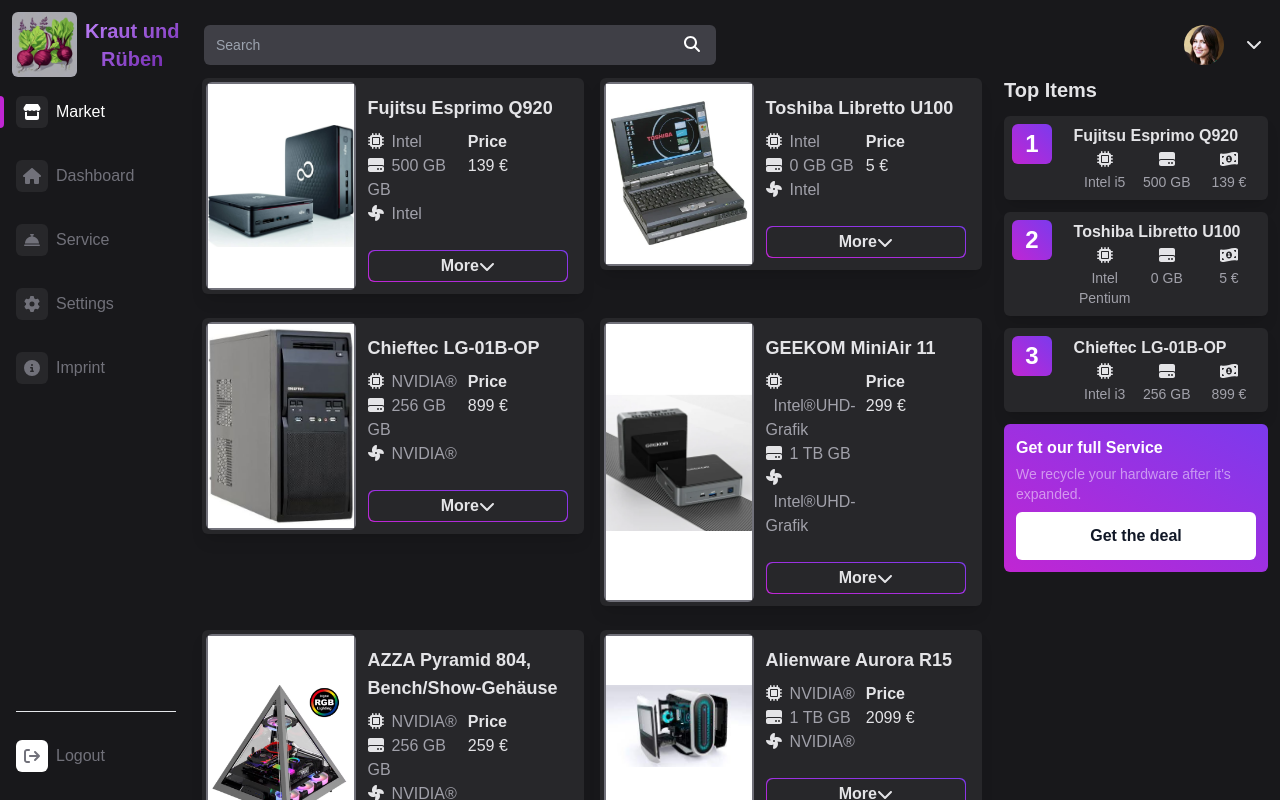
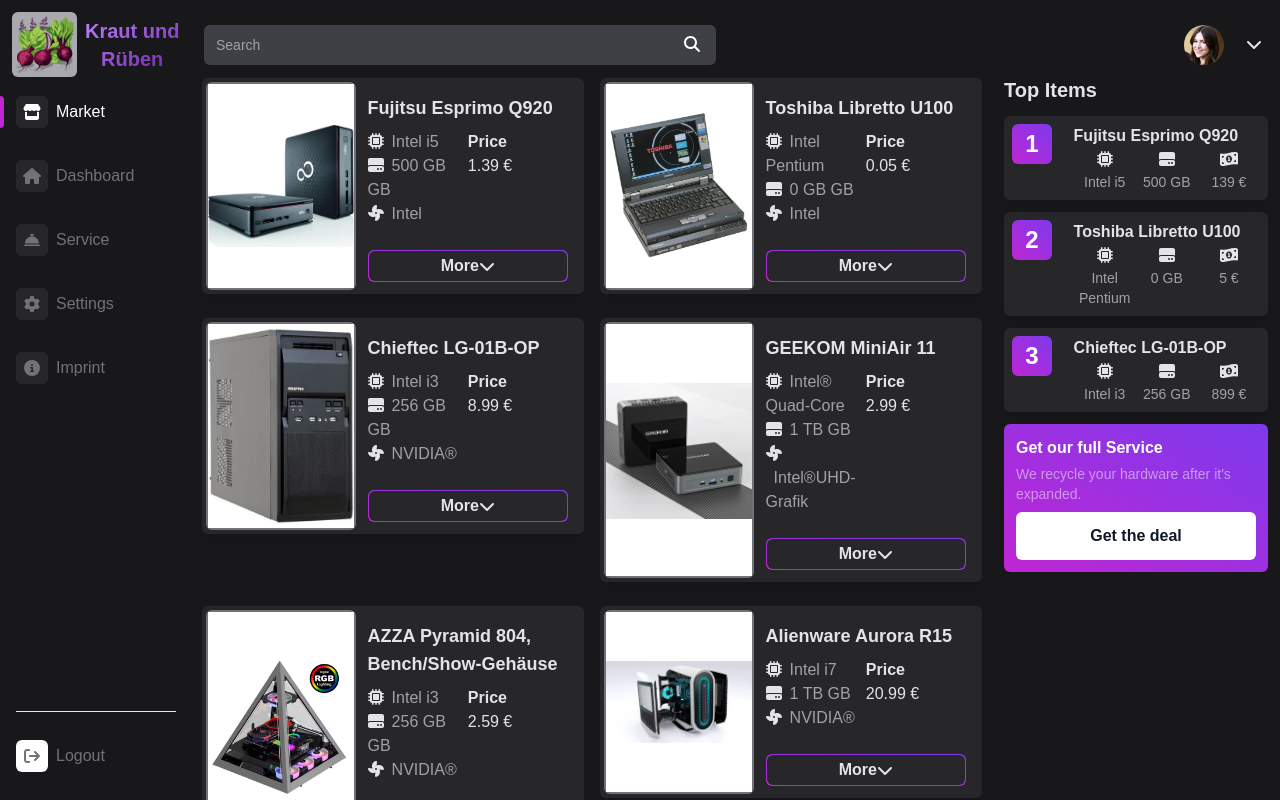
Before and after one commit to Jessika297/beschaffung-frontend, a Next.js app: page /market in a window 1280 px wide. Shown: the top 800 px of the page. Built offline with nearby package versions, Linux system fonts and the light colour scheme; no server answers.

Commit message:
ausversehen gpu zweimal dargestellt statt der cpu

```diff
--- a/src/components/shopItems/shopItems.tsx
+++ b/src/components/shopItems/shopItems.tsx
@@ -80,7 +80,7 @@
                 <div>
                     <div>
                         <FontAwesomeIcon icon={faMicrochip}/>
-                        <span className="ml-2 text-zinc-400">{item.gpu?.name ? item.gpu.name : ''}</span>
+                        <span className="ml-2 text-zinc-400">{item.cpu?.name ? item.cpu.name : ''}</span>
                     </div>
                     <div>
                         <FontAwesomeIcon icon={faHardDrive}/>
@@ -98,7 +98,7 @@
                 </div>
                 <div>
                     <h3 className="font-semibold">Price</h3>
-                    <span className={`decoration-1`}>{item.price} €</span>
+                    <span className={`decoration-1`}>{item.price / 100} €</span>
                 </div>
             </div>
         );
```
